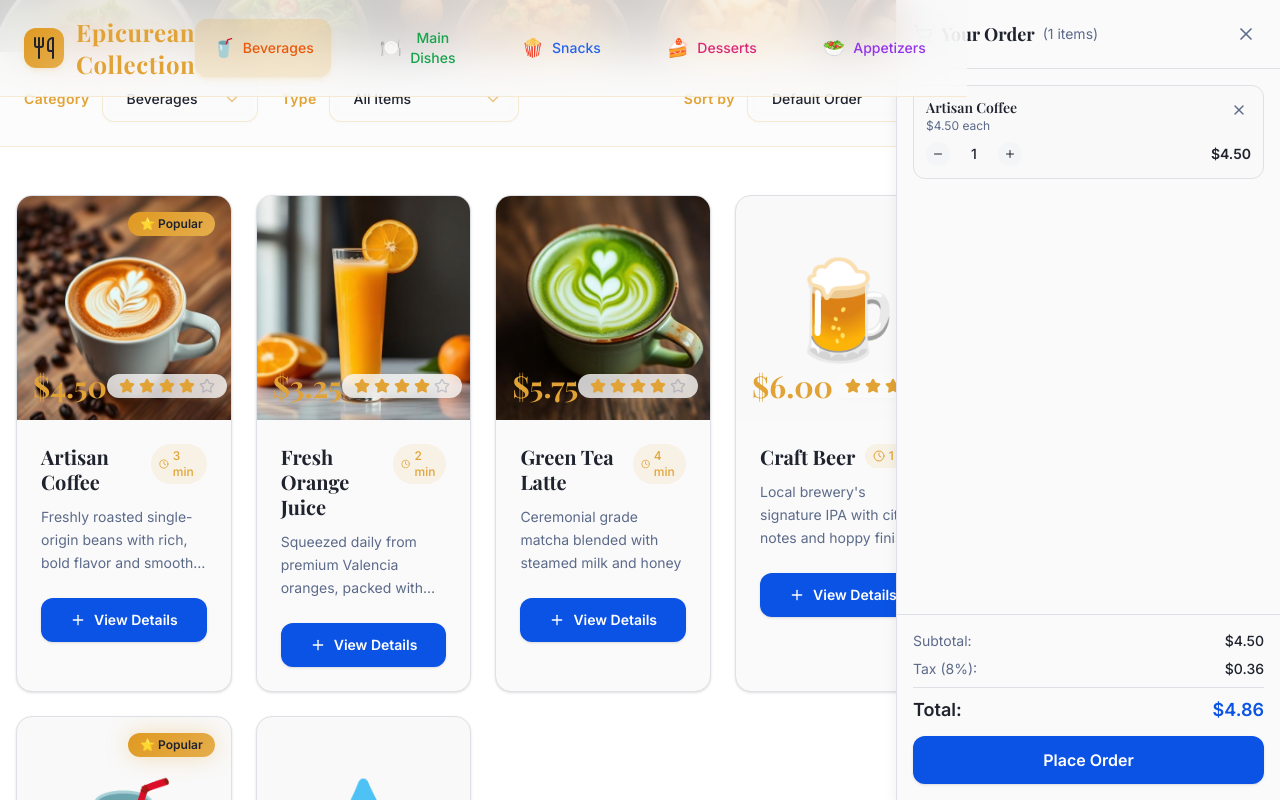
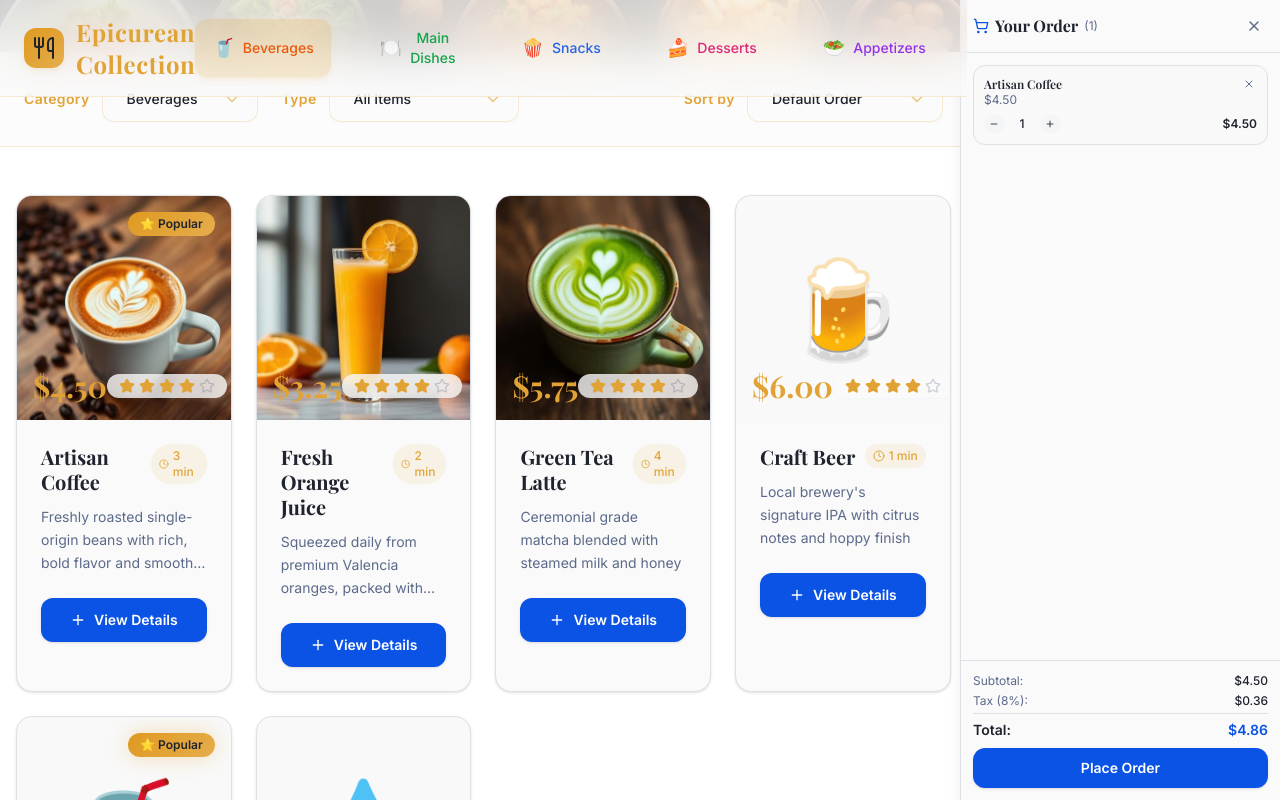
Before and after one commit to jacson03/bolt, a React (Vite) app: page / in a window 1280 px wide. Both pictures are taken after a click on the element 163 px from the left and 829 px from the top of the page. Shown: the part 429-1229 px from the top of the page. Built offline with nearby package versions, Linux system fonts and the light colour scheme.

Commit message:
Refine sidebar design
Make the sidebar smaller while maintaining visibility and a professional appearance.

```diff
--- a/src/components/ItemSidebar.tsx
+++ b/src/components/ItemSidebar.tsx
@@ -16,59 +16,59 @@ export const ItemSidebar = ({ selectedItems = [], onClose, onUpdateQuantity, onR
   const total = subtotal + tax;
 
   return (
-    <div className="w-96 bg-card border-l border-border shadow-professional h-full flex flex-col animate-slide-in-right">
+    <div className="w-80 bg-card border-l border-border shadow-professional h-full flex flex-col animate-slide-in-right">
       <div className="flex flex-col h-full">
         {/* Header */}
-          <div className="flex items-center justify-between p-4 border-b border-border">
-            <div className="flex items-center space-x-2">
-              <ShoppingCart className="h-5 w-5 text-primary" />
-              <h2 className="text-lg font-bold text-foreground font-playfair">Your Order</h2>
-              <span className="text-sm text-muted-foreground">({selectedItems.length} items)</span>
+        <div className="flex items-center justify-between p-3 border-b border-border">
+          <div className="flex items-center space-x-1.5">
+            <ShoppingCart className="h-4 w-4 text-primary" />
+            <h2 className="text-base font-bold text-foreground font-playfair">Your Order</h2>
+            <span className="text-xs text-muted-foreground">({selectedItems.length})</span>
           </div>
           <button
             onClick={onClose}
-              className="p-2 rounded-lg hover:bg-muted transition-colors duration-200"
+            className="p-1.5 rounded-lg hover:bg-muted transition-colors duration-200"
             aria-label="Close cart"
           >
-              <X className="h-5 w-5 text-muted-foreground" />
+            <X className="h-4 w-4 text-muted-foreground" />
           </button>
         </div>
 
         {/* Cart Items */}
-          <div className="flex-1 overflow-y-auto p-4 space-y-3">
+        <div className="flex-1 overflow-y-auto p-3 space-y-2">
           {selectedItems.map((item) => (
-              <div key={item.id} className="bg-muted/20 rounded-lg p-3 border border-border">
-                <div className="flex items-start justify-between mb-2">
-                  <div className="flex-1">
-                    <h4 className="font-semibold text-foreground text-sm">{item.name}</h4>
-                    <p className="text-xs text-muted-foreground">${item.price.toFixed(2)} each</p>
+            <div key={item.id} className="bg-muted/20 rounded-lg p-2.5 border border-border">
+              <div className="flex items-start justify-between mb-1.5">
+                <div className="flex-1 min-w-0">
+                  <h4 className="font-semibold text-foreground text-xs truncate">{item.name}</h4>
+                  <p className="text-xs text-muted-foreground">${item.price.toFixed(2)}</p>
                 </div>
                 <button
                   onClick={() => onRemoveItem(item.id)}
-                    className="text-muted-foreground hover:text-destructive transition-colors p-1"
+                  className="text-muted-foreground hover:text-destructive transition-colors p-0.5 ml-1"
                   aria-label="Remove item"
                 >
-                    <X className="h-4 w-4" />
+                  <X className="h-3 w-3" />
                 </button>
               </div>
 
               <div className="flex items-center justify-between">
-                  <div className="flex items-center space-x-2">
+                <div className="flex items-center space-x-1.5">
                   <button
                     onClick={() => onUpdateQuantity(item.id, Math.max(1, item.quantity - 1))}
-                      className="w-6 h-6 rounded-full bg-muted hover:bg-muted/80 flex items-center justify-center transition-colors"
+                    className="w-5 h-5 rounded-full bg-muted hover:bg-muted/80 flex items-center justify-center transition-colors"
                   >
-                      <Minus className="h-3 w-3" />
+                    <Minus className="h-2.5 w-2.5" />
                   </button>
-                    <span className="text-sm font-medium w-8 text-center">{item.quantity}</span>
+                  <span className="text-xs font-medium w-6 text-center">{item.quantity}</span>
                   <button
                     onClick={() => onUpdateQuantity(item.id, item.quantity + 1)}
-                      className="w-6 h-6 rounded-full bg-muted hover:bg-muted/80 flex items-center justify-center transition-colors"
+                    className="w-5 h-5 rounded-full bg-muted hover:bg-muted/80 flex items-center justify-center transition-colors"
                   >
-                      <Plus className="h-3 w-3" />
+                    <Plus className="h-2.5 w-2.5" />
                   </button>
                 </div>
-                  <div className="text-sm font-semibold text-foreground">
+                <div className="text-xs font-semibold text-foreground">
                   ${(item.price * item.quantity).toFixed(2)}
                 </div>
               </div>
@@ -77,8 +77,8 @@ export const ItemSidebar = ({ selectedItems = [], onClose, onUpdateQuantity, onR
         </div>
 
         {/* Order Summary */}
-          <div className="border-t border-border p-4 space-y-3">
-            <div className="space-y-2 text-sm">
+        <div className="border-t border-border p-3 space-y-2">
+          <div className="space-y-1 text-xs">
             <div className="flex justify-between">
               <span className="text-muted-foreground">Subtotal:</span>
               <span className="font-medium">${subtotal.toFixed(2)}</span>
@@ -87,13 +87,13 @@ export const ItemSidebar = ({ selectedItems = [], onClose, onUpdateQuantity, onR
               <span className="text-muted-foreground">Tax (8%):</span>
               <span className="font-medium">${tax.toFixed(2)}</span>
             </div>
-              <div className="flex justify-between text-lg font-bold pt-2 border-t border-border">
+            <div className="flex justify-between text-sm font-bold pt-1.5 border-t border-border">
               <span>Total:</span>
               <span className="text-primary">${total.toFixed(2)}</span>
             </div>
           </div>
 
-            <button className="w-full bg-primary text-primary-foreground rounded-lg py-3 px-4 font-semibold hover:bg-primary/90 transition-colors duration-200 shadow-hotel">
+          <button className="w-full bg-primary text-primary-foreground rounded-lg py-2.5 px-3 text-sm font-semibold hover:bg-primary/90 transition-colors duration-200 shadow-hotel">
             Place Order
           </button>
         </div>
--- a/src/pages/Index.tsx
+++ b/src/pages/Index.tsx
@@ -111,7 +111,7 @@ const Index = () => {
 
       <div className="relative z-10 flex">
         {/* Main Content */}
-        <div className={`flex-1 transition-all duration-300 ${cartItems.length > 0 ? 'mr-96' : ''}`}>
+        <div className={`flex-1 transition-all duration-300 ${cartItems.length > 0 ? 'mr-80' : ''}`}>
           <MenuHeader
             activeCategory={activeCategory}
             onCategoryChange={setActiveCategory}
```
Lines whose indentation alone changed are shown as unchanged.
